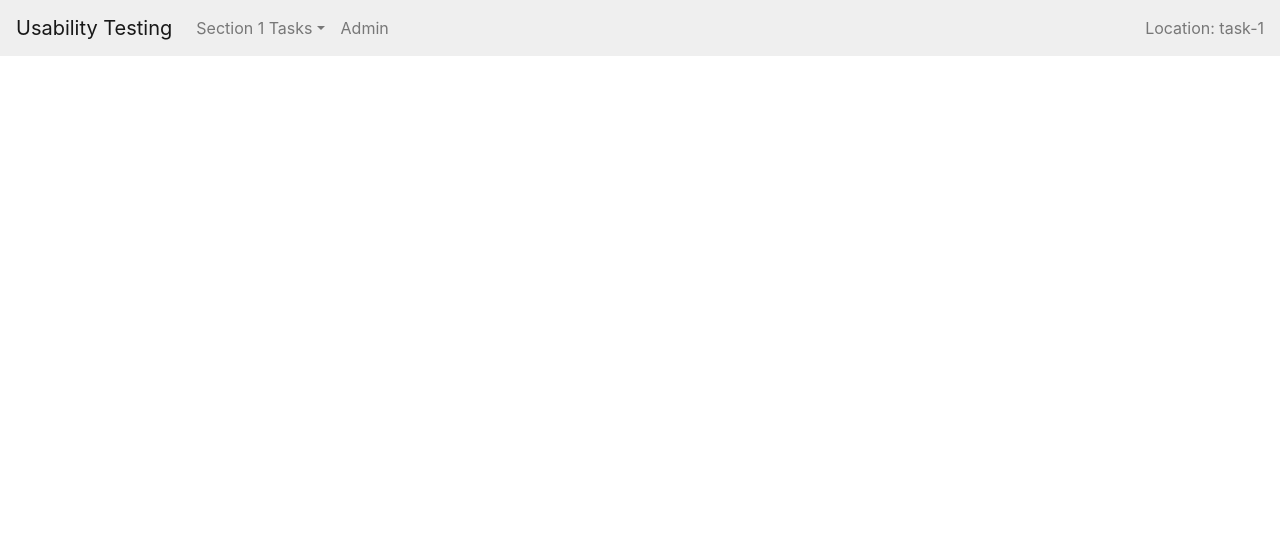
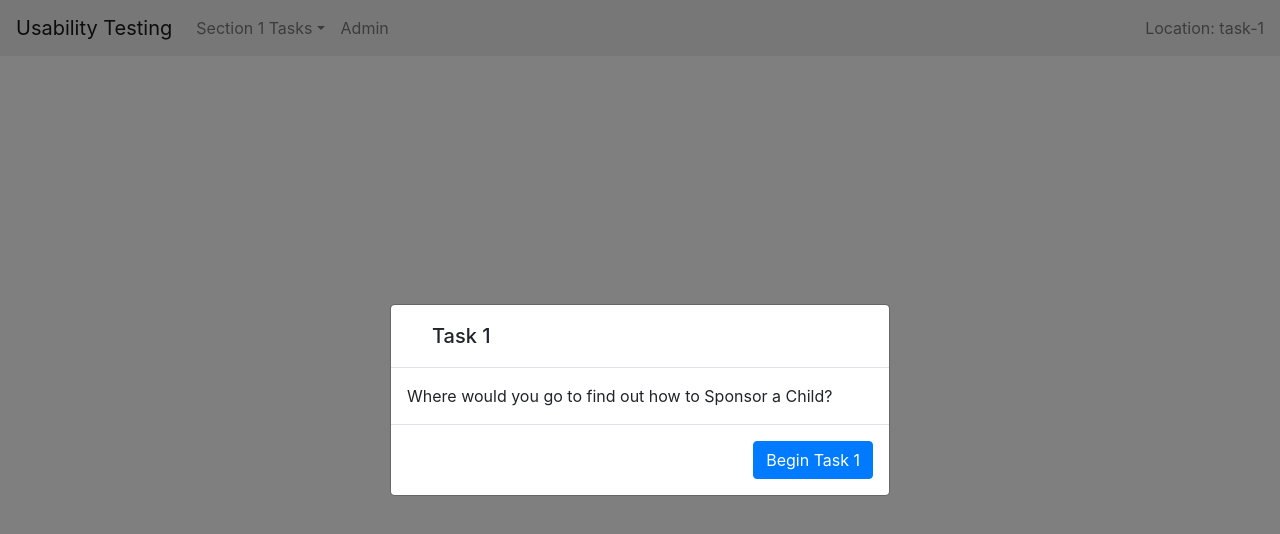
Before and after one commit to compassion-intl/tree-test, a React (Create React App) app: page /task-1 in a window 1280 px wide. Shown: the top 534 px of the page. Built offline with nearby package versions, Linux system fonts and the light colour scheme; no server answers.

Commit message:
modal, timer, alert working

```diff
--- a/src/components/sidenav/SideNav.css
+++ b/src/components/sidenav/SideNav.css
@@ -77,5 +77,14 @@
 }
 
 .dd-container > .dd-inner-container {
-  margin-top: 40px;
+  margin-top: 30px;
 }
+
+.alert-container {
+  padding: 15px;
+  width: 30vw;
+}
+
+.alert-bold-text {
+  font-weight: 600;
+}
--- a/src/components/tasks/Task1.jsx
+++ b/src/components/tasks/Task1.jsx
@@ -3,10 +3,29 @@ import React, { useEffect, useState } from "react";
 import SideNav from "../sidenav/SideNav";
 import "../sidenav/SideNav.css";
 import API from "../db/API";
+import {
+  Alert,
+  Button,
+  Modal,
+  ModalHeader,
+  ModalBody,
+  ModalFooter
+} from "reactstrap";
 
 const Task1 = () => {
   const [hasError, setErrors] = useState(false);
   const [navItems, setNavItems] = useState({});
+  const [taskNum] = useState("Task 1");
+  const [modal, setModal] = useState(false);
+  const [alert, setAlert] = useState(false);
+  const [taskText, setTaskText] = useState(
+    "Where would you go to find out how to Sponsor a Child?"
+  );
+  const [startTime, setStartTime] = useState(new Date().getTime());
+  const [endTime, setEndTime] = useState(new Date().getTime());
+
+  const toggle = () => setModal(!modal);
+  const toggleAlert = () => setAlert(!alert);
 
   useEffect(() => {
     API.getNavItems()
@@ -14,8 +33,37 @@ const Task1 = () => {
         setNavItems(e);
       })
       .catch(err => setErrors(err));
-  });
-  return <SideNav items={navItems} />;
+
+    setModal(true);
+  }, []);
+
+  return (
+    <>
+      <Modal
+        isOpen={modal}
+        centered={true}
+        onClosed={() => {
+          setStartTime(new Date().getTime());
+          setAlert(true);
+        }}
+      >
+        <ModalHeader>Task 1</ModalHeader>
+        <ModalBody>{taskText}</ModalBody>
+        <ModalFooter>
+          <Button color="primary" onClick={toggle}>
+            Begin {taskNum}
+          </Button>
+        </ModalFooter>
+      </Modal>
+      <div className="alert-container">
+        <Alert color="info" isOpen={alert}>
+          <h5>{taskNum}</h5>
+          <p>{taskText}</p>
+        </Alert>
+      </div>
+      <SideNav items={navItems} />
+    </>
+  );
 };
 
 export default Task1;
```
